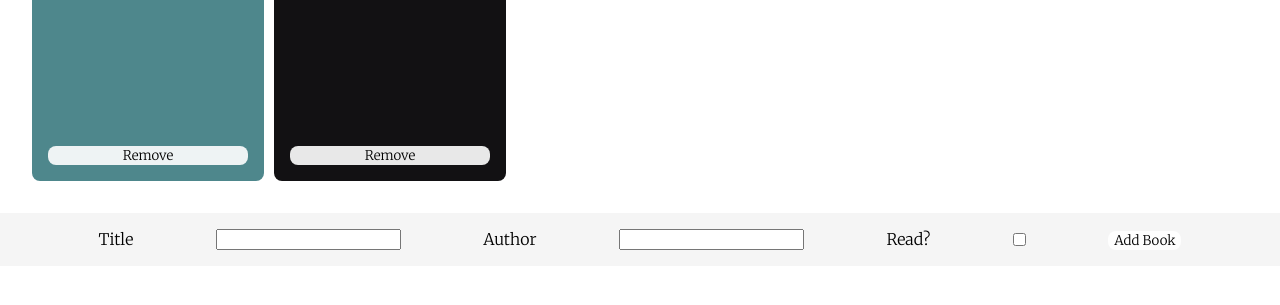
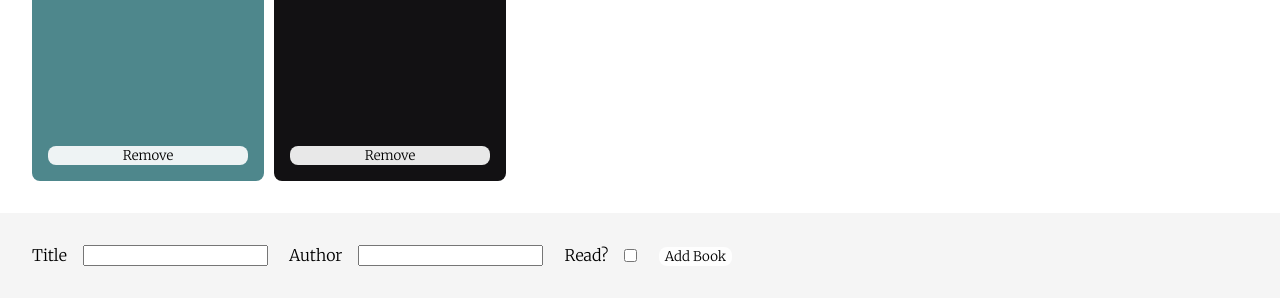
Before and after one commit to alastairfarman/Library-v2, a plain HTML site: page index.html in a window 1280 px wide. Shown: the part 243-548 px from the top of the page. Drawn offline with Linux system fonts and the light colour scheme.

Commit message:
fixed CSS for add book footer

```diff
--- a/index.html
+++ b/index.html
@@ -8,7 +8,7 @@
     <link rel="stylesheet" href="styles.css">
 </head>
 <body>
-    <header class="header">
+    <header>
         <h1>My Library</h1>
     </header>
     <main>
@@ -17,13 +17,20 @@
     </main>
     <footer>
             <form id="addBookForm">
+                <span class="inputFormatting">
                     <label for="title">Title</label>
                     <input type="text" name="title" id="title" required>
+                </span>
+                <span class="inputFormatting">
                     <label for="author">Author</label>
                     <input type="text" name="author" id="author" required>
+                </span>
+                <span class="inputFormatting">
                     <label for="read">Read?</label>
                     <input type="checkbox" name="read" id="read">
+                </span class="inputFormatting">
                     <button type="button" class="btn" id="addBookButton">Add Book</button>
+
         </form>
     </footer>
 </body>
--- a/styles.css
+++ b/styles.css
@@ -8,7 +8,7 @@
 
 body{
     display: grid;
-    grid-template-rows:60px 1fr 60px;
+    grid-template-rows:60px 1fr auto;
     width: 100vw;
 }
 
@@ -20,7 +20,7 @@ p{
     font-size: 10px;
     padding: 0.2rem;
 }
-.header{
+header{
     display: flex;
     background-color:whitesmoke;
     align-items: center;
@@ -29,11 +29,20 @@ p{
 }
 
 #addBookForm{
-    background-color:whitesmoke;
     padding: 1rem;
     font-family: 'Merriweather', serif;
     display: flex;
-    justify-content: space-evenly;
+    justify-content: space-between;
+    gap: 1rem;
+    max-width: 700px;
+    flex-wrap: wrap;
+}
+
+footer{
+    background-color:whitesmoke;
+    padding: 1rem;
+    width: 100pw;
+
 }
 
 #library {
@@ -61,9 +70,6 @@ color: white;
 }
 
 
-#addBookForm{
-
-}
 
 .btn{
     font-family: 'Merriweather', serif;
@@ -77,6 +83,9 @@ color: white;
     position: absolute;
     right: 0.5rem;
     top: 0.5rem;
+}
 
-
+.inputFormatting{
+    display: flex;
+    gap: 1rem;
 }
```
Lines whose indentation alone changed are shown as unchanged.
